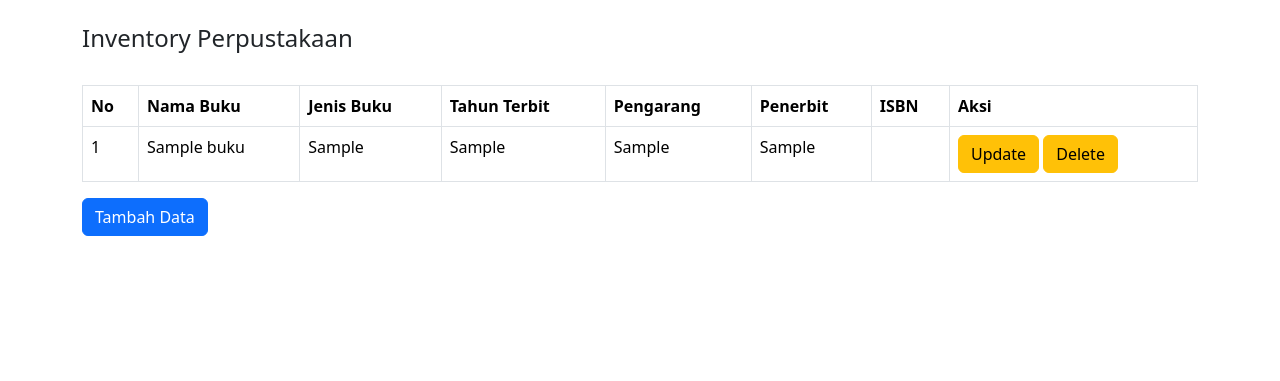
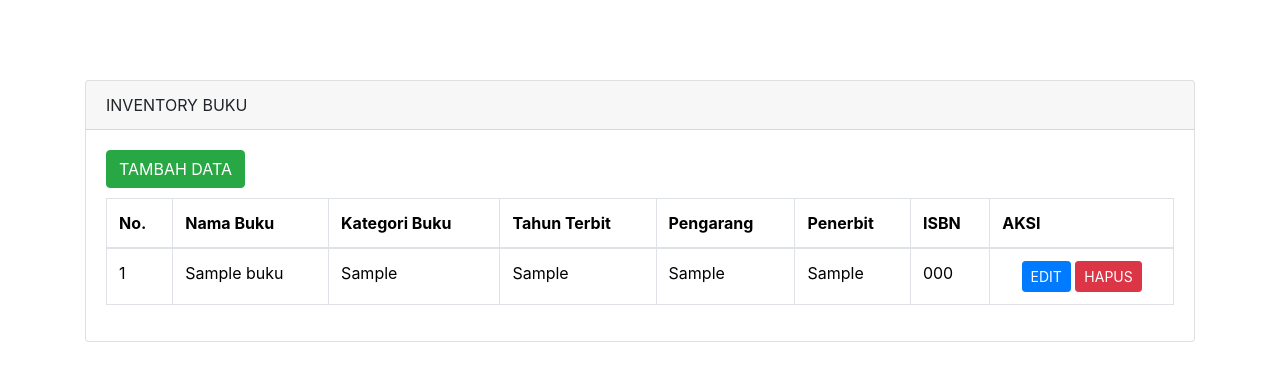
Before and after one commit to Bagaseka24/inventory-buku, a PHP site: page / in a window 1280 px wide. Shown: the top 381 px of the page. Run offline with PHP 8.4, Linux system fonts and the light colour scheme; tables that the repository leaves empty or names only in its code hold one stand-in row (values such as "Sample post"); data that the repository does not hold is empty; some libraries are stand-ins or nearby versions.

Commit message:
update code index

```diff
--- a/index.php
+++ b/index.php
@@ -2,74 +2,73 @@
 <html lang="en">
 <head>
     <link rel="stylesheet" href="bootstrap/css/bootstrap.min.css">
+    <link rel="stylesheet" href="https://stackpath.bootstrapcdn.com/bootstrap/4.4.1/css/bootstrap.min.css" integrity="sha384-Vkoo8x4CGsO3+Hhxv8T/Q5PaXtkKtu6ug5TOeNV6gBiFeWPGFN9MuhOf23Q9Ifjh" crossorigin="anonymous">
+    <link rel="stylesheet" href="https://cdn.datatables.net/1.10.20/css/jquery.dataTables.min.css">
+    <link rel="stylesheet" href="https://cdn.datatables.net/scroller/2.0.1/css/scroller.dataTables.min.css">
+    <script src="https://code.jquery.com/jquery-3.4.1.slim.min.js" integrity="sha384-J6qa4849blE2+poT4WnyKhv5vZF5SrPo0iEjwBvKU7imGFAV0wwj1yYfoRSJoZ+n" crossorigin="anonymous"></script>
+    <script src="https://cdn.jsdelivr.net/npm/popper.js@1.16.0/dist/umd/popper.min.js" integrity="sha384-Q6E9RHvbIyZFJoft+2mJbHaEWldlvI9IOYy5n3zV9zzTtmI3UksdQRVvoxMfooAo" crossorigin="anonymous"></script>
+    <script src="https://stackpath.bootstrapcdn.com/bootstrap/4.4.1/js/bootstrap.min.js" integrity="sha384-wfSDF2E50Y2D1uUdj0O3uMBJnjuUD4Ih7YwaYd1iqfktj0Uod8GCExl3Og8ifwB6" crossorigin="anonymous"></script>
 </head>
 <body>
-    <div class="container">
-        <br>
-        <h4>Inventory Perpustakaan </h4>
-        <?php
-        include("koneksi.php");
+<div class="container" style="margin-top: 80px">
+      <div class="row">
+        <div class="col-md-12">
+          <div class="card">
+            <div class="card-header">
+              INVENTORY BUKU
+            </div>
+            <div class="card-body">
+              <a href="update.php" class="btn btn-md btn-success" style="margin-bottom: 10px">TAMBAH DATA</a>
+              <table class="table table-bordered" id="myTable">
+                <thead>
+                  <tr>
+                    <th scope="col">No.</th>
+                    <th scope="col">Nama Buku</th>
+                    <th scope="col">Kategori Buku</th>
+                    <th scope="col">Tahun Terbit</th>
+                    <th scope="col">Pengarang</th>
+                    <th scope="col">Penerbit</th>
+                    <th scope="col">ISBN</th>
+                    <th scope="col">AKSI</th>
+                  </tr>
+                </thead>
+                <tbody>
+                  <?php
+                      include('koneksi.php');
+                      $no = 1;
+                      $query = mysqli_query($kon,"SELECT * FROM buku");
+                      while($row = mysqli_fetch_array($query)){
+                  ?>
 
-        //mengecek nilai dari method GET dengan nama id_buku
-        if (isset($_GET['idbuku'])) {
-            $idbuku = htmlspecialchars($_GET['idbuku']);
+                  <tr>
+                      <td><?php echo $no++ ?></td>
+                      <td><?php echo $row['namabuku'] ?></td>
+                      <td><?php echo $row['jenisbuku'] ?></td>
+                      <td><?php echo $row['tahunterbit'] ?></td>
+                      <td><?php echo $row['pengarang'] ?></td>
+                      <td><?php echo $row['penerbit'] ?></td>
+                      <td><?php echo $row['isbn'] ?></td>
+                      <td class="text-center">
+                        <a href="edit-siswa.php?id=<?php echo $row['id_siswa'] ?>" class="btn btn-sm btn-primary">EDIT</a>
+                        <a href="hapus-siswa.php?id=<?php echo $row['id_siswa'] ?>" class="btn btn-sm btn-danger">HAPUS</a>
+                      </td>
+                  </tr>
 
-            $sql = "DELETE FROM `buku` WHERE idanggota = '$idbuku'";
-            $result = mysqli_query($konn, $sql);
-
-            if ($result) {
-                header("Location:index.php");
-            } else {
-                echo"<div class='alert alert-danger'> Data gagal dihapus</div>";
-            }
-        }
-        ?>
-
-        <table class="table table-bordered table-hover">
-            <br>
-            <thead>
-                <tr>
-                    <th>No</th>
-                    <th>Nama Buku</th>
-                    <th>Jenis Buku</th>
-                    <th>Tahun Terbit</th>
-                    <th>Pengarang</th>
-                    <th>Penerbit</th>
-                    <th>ISBN</th>
-                    <th colspan="2">Aksi</th>
-                </tr>
-            </thead>
-            <?php
-            include("koneksi.php");
-            $sql = "SELECT * FROM `buku` order by idbuku desc";
-
-            $result = mysqli_query($kon, $sql);
-            $no = 0;
-            while ($data = mysqli_fetch_array($result)) {
-                $no ++;
-
-                ?>
-                <tbody>
-                    <tr>
-                        <td><?php echo $no;?></td>
-                        <td><?php echo $data["namabuku"]; ?></td>
-                        <td><?php echo $data["jenisbuku"]; ?></td>
-                        <td><?php echo $data["tahunterbit"]; ?></td>
-                        <td><?php echo $data["pengarang"]; ?></td>
-                        <td><?php echo $data["penerbit"]; ?></td>
-                        <td><?php echo $data["ISBN"]; ?></td>
-                        <td>
-                            <a href="update.php?idbuku=<?php echo htmlspecialchars($data['idbuku']); ?>" class="btn btn-warning" role="button">Update</a>
-                            <a href="<?php echo htmlspecialchars($_SERVER["PHP_SELF"]);?>?idbuku<? echo $data['idbuku']; ?>)" class="btn btn-warning" role="button">Delete</a>
-                        </td>
-                    </tr>
+                <?php } ?>
                 </tbody>
-                <?php
-            }
-            ?>
-        </table>
-        <a href="create.php" class="btn btn-primary" role="button">Tambah Data</a>
+              </table>
+            </div>
+          </div>
+      </div>
     </div>
 
+    <script src="https://code.jquery.com/jquery-3.4.1.slim.min.js"></script>
+    <script src="https://stackpath.bootstrapcdn.com/bootstrap/4.4.1/js/bootstrap.min.js"></script>
+    <!-- <script src="//cdn.datatables.net/1.10.20/js/jquery.dataTables.min.js"></script> -->
+    <script>
+      $(document).ready( function () {
+          $('#myTable').DataTable();
+      } );
+    </script>
 </body>
 </html>
```
